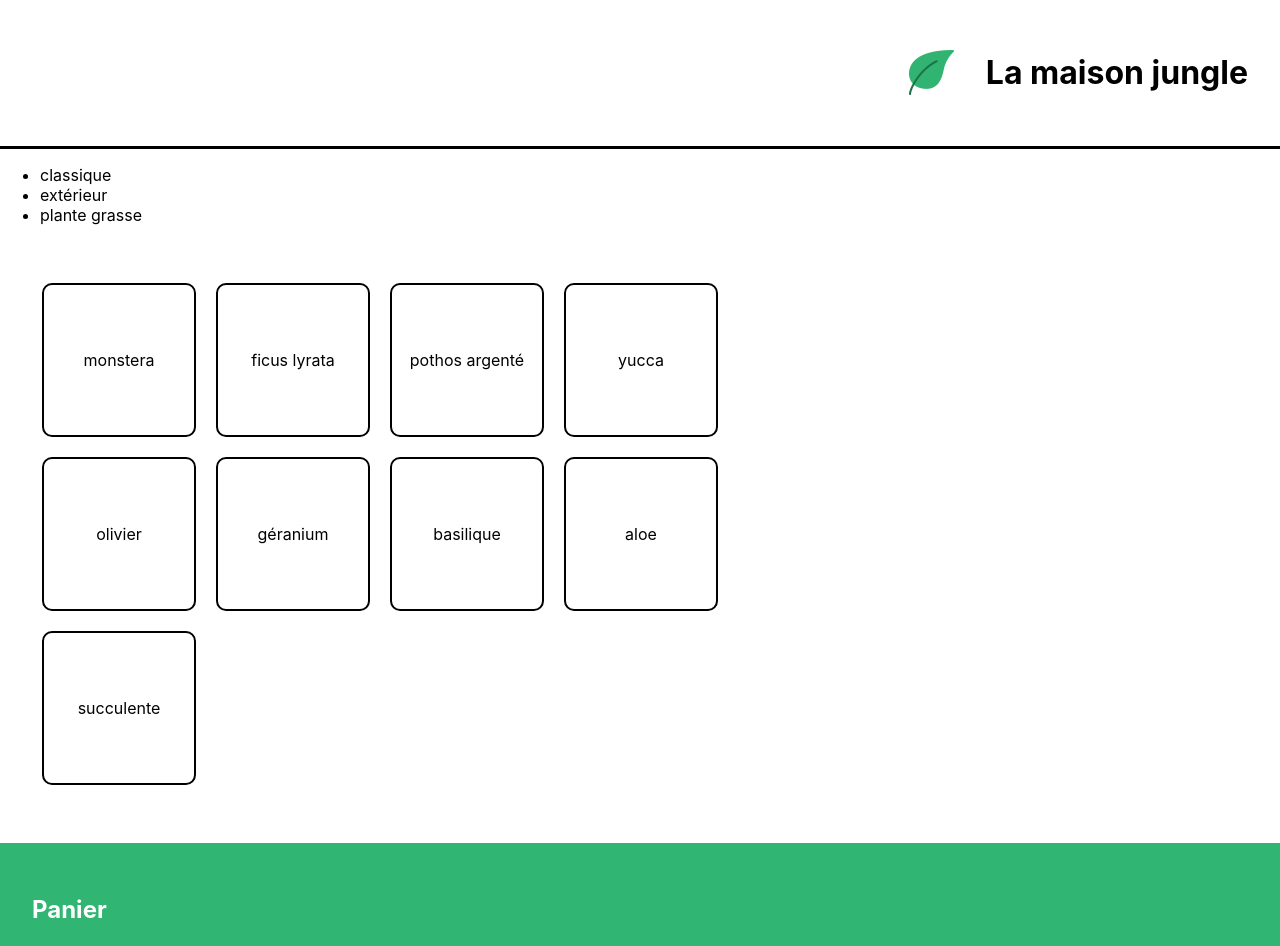
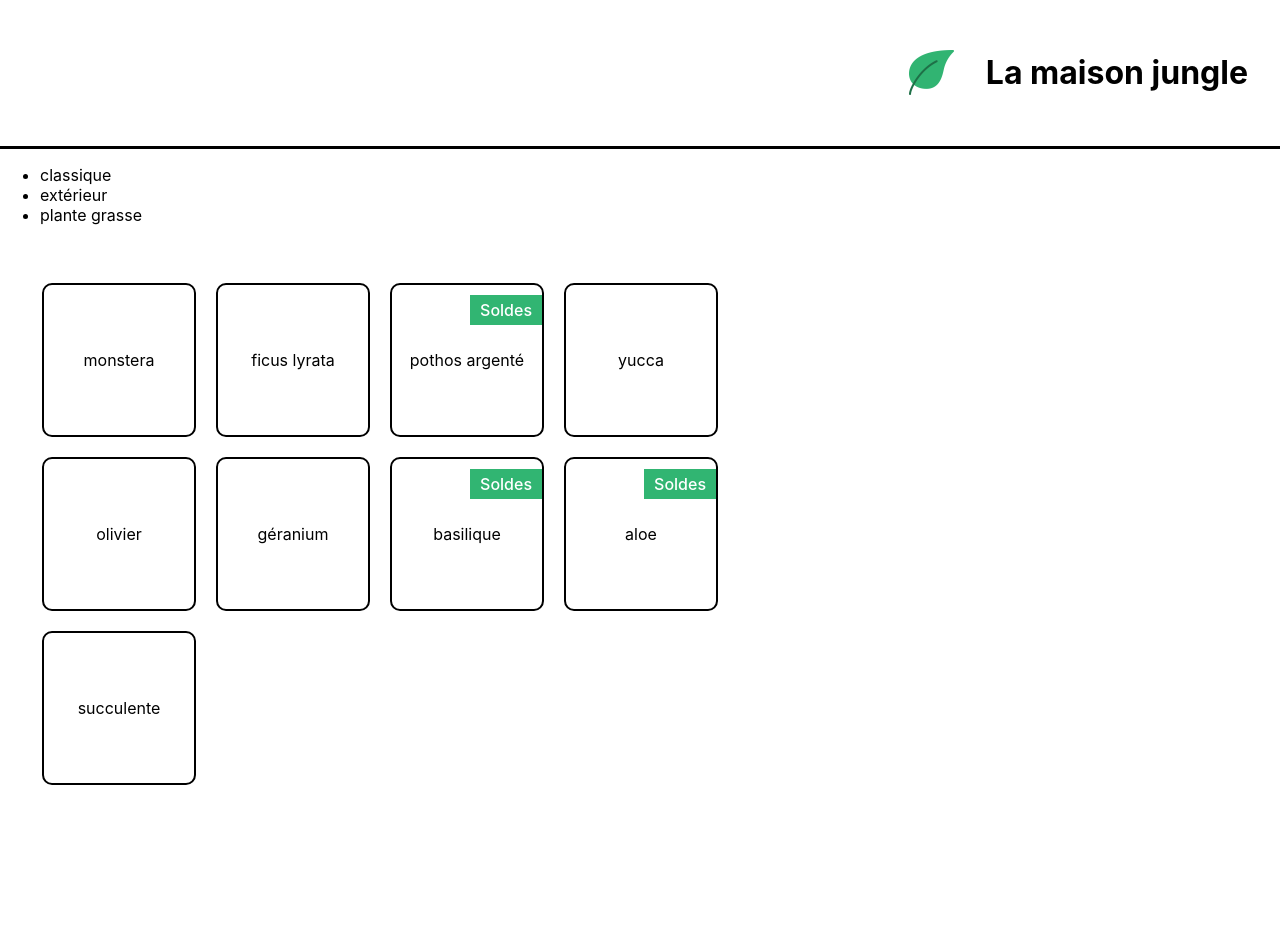
Before and after one commit to jpthibault20/la-maison-jungle, a React (Create React App) app: page / in a window 1280 px wide. Shown: the top 946 px of the page. After the commit the page ends 843 px from the top, so only its background shows below. Built offline with nearby package versions, Linux system fonts and the light colour scheme.

Commit message:
P2C3 exercice

```diff
--- a/src/components/App.js
+++ b/src/components/App.js
@@ -1,13 +1,13 @@
 import Banner from './Banner'
-import Cart from './Cart'
+// import Cart from './Cart'
 import ShoppingList from './ShoppingList'
 
 
 function App() {
     return <div>
               <Banner />
+              {/* <Cart /> */}
               <ShoppingList />
-              <Cart />
            </div>
 }
 
--- a/src/components/Banner.js
+++ b/src/components/Banner.js
@@ -1,13 +1,14 @@
+import logo from '../assets/logo.png'
 import '../styles/Banner.css'
-import logo from '../assets/logo.png'
 
 function Banner() {
+	const title = 'La maison jungle'
+	return (
+		<div className='lmj-banner'>
+			<img src={logo} alt='La maison jungle' className='lmj-logo' />
+			<h1 className='lmj-title'>{title}</h1>
+		</div>
+	)
+}
 
-    return (
-        <div className='lmj-banner'>
-            <img src={logo} alt='La maison jungle' className='lmj-logo' />
-            <h1 className='lmj-title'>La maison jungle</h1>
-        </div>
-    )
-}
 export default Banner
--- a/src/components/ShoppingList.js
+++ b/src/components/ShoppingList.js
@@ -2,8 +2,7 @@
 import '../styles/ShoppingList.css'
 
 function ShoppingList() {
-	const categories = plantList.reduce((acc, plant) => acc.includes(plant.category) ? acc : acc.concat(plant.category),[]
-	)
+	const categories = plantList.reduce((acc, plant) =>	acc.includes(plant.category) ? acc : acc.concat(plant.category),[])
 
 	return (
 		<div>
@@ -15,7 +14,7 @@
 			<ul className='lmj-plant-list'>
 				{plantList.map((plant) => (
 					<li key={plant.id} className='lmj-plant-item'>
-						{plant.name}
+						{plant.name}{plant.isSpecialOffer && <span className='lmj-sales'>Soldes</span>}
 					</li>
 				))}
 			</ul>
```
Also changed, not shown: src/components/Cart.js (+6 -4 lines), 1 other file (tests, documents, lock files or other folders).
